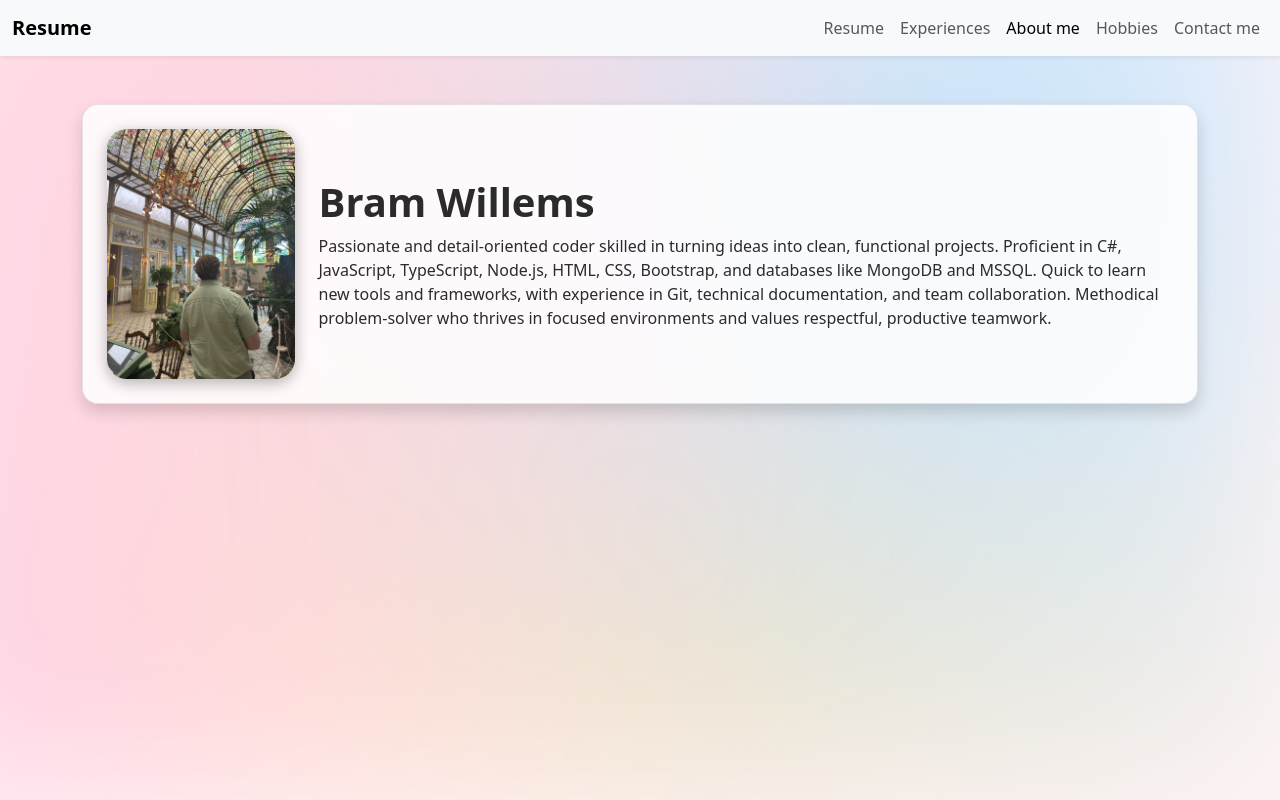
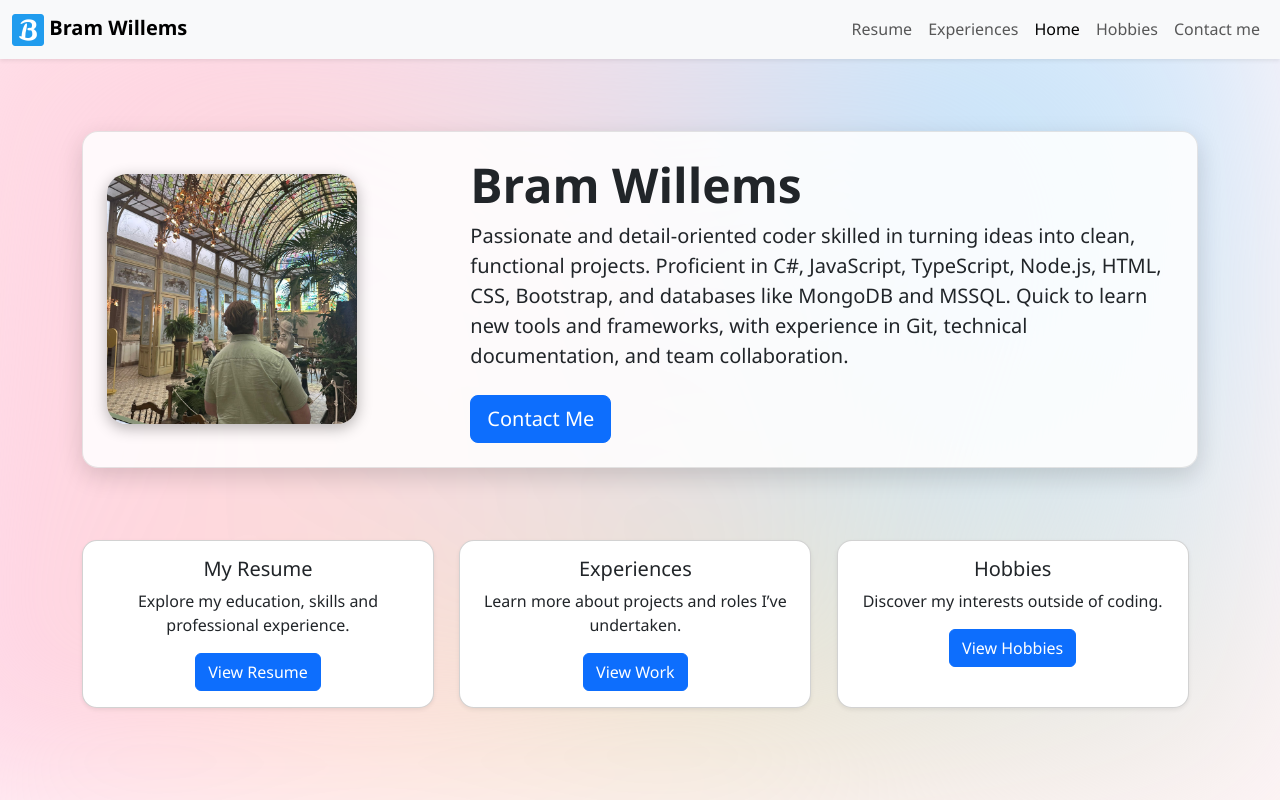
Before and after one commit to CodingWithBram/Project-2-Portfolio-Website, a plain HTML site: page index.html in a window 1280 px wide. Drawn offline with nearby package versions, Linux system fonts and the light colour scheme.

Commit message:
Made some changes

```diff
--- a/index.html
+++ b/index.html
@@ -3,7 +3,7 @@
   <head>
     <meta charset="UTF-8" />
     <meta name="viewport" content="width=device-width, initial-scale=1.0" />
-    <title>About Me – Bram Willems</title>
+    <title>Welcome – Bram Willems</title>
     <!-- Bootstrap CSS -->
     <link
       href="https://cdn.jsdelivr.net/npm/bootstrap@5.3.8/dist/css/bootstrap.min.css"
@@ -11,15 +11,32 @@
       integrity="sha384-sRIl4kxILFvY47J16cr9ZwB07vP4J8+LH7qKQnuqkuIAvNWLzeN8tE5YBujZqJLB"
       crossorigin="anonymous"
     />
+    <!-- Font Awesome icons -->
+    <link
+      rel="stylesheet"
+      href="https://cdnjs.cloudflare.com/ajax/libs/font-awesome/6.5.0/css/all.min.css"
+      integrity="sha512-7qN4gZX3aAnUP6YrR5+ZPtqU0n2Vdyd2b6phc8lw8rL8ErIgFEjG6w5L2dMzp47Wn9ib7ljkvwY9gKXfS9yxgw=="
+      crossorigin="anonymous"
+      referrerpolicy="no-referrer"
+    />
     <style>
-      /* Light pastel gradient background */
+      :root {
+        --font-family: "Segoe UI", Tahoma, Geneva, Verdana, sans-serif;
+        --text-color: #212529;
+      }
+      * {
+        margin: 0;
+        padding: 0;
+        box-sizing: border-box;
+        font-family: var(--font-family);
+      }
+      /* Pastel gradient background */
       body {
         position: relative;
         min-height: 100vh;
-  background-color: #fff5f8; /* soft pinkish-cream base */
-  color: #2b2b2b;
+        background-color: #fff5f8;
+        color: var(--text-color);
       }
-
       body::before {
         content: "";
         position: absolute;
@@ -27,35 +44,46 @@ body::before {
         left: -10%;
         width: 110%;
         height: 110%;
-  background:
-    radial-gradient(circle at 25% 25%, #ffd1dcd7, transparent 60%), /* light rosy pink */
-    radial-gradient(circle at 75% 30%, #b8e0ffd7, transparent 65%), /* baby blue */
-    radial-gradient(circle at 60% 80%, #ffe7b6d7, transparent 70%), /* pastel cream yellow */
-    radial-gradient(circle at 15% 85%, #ffcce5d7, transparent 70%); /* extra soft pink warmth */
+        background: radial-gradient(
+            circle at 25% 25%,
+            #ffd1dcd7,
+            transparent 60%
+          ),
+          radial-gradient(circle at 75% 30%, #b8e0ffd7, transparent 65%),
+          radial-gradient(circle at 60% 80%, #ffe7b6d7, transparent 70%),
+          radial-gradient(circle at 15% 85%, #ffcce5d7, transparent 70%);
         filter: blur(80px);
         z-index: -1;
       }
-      .about-card {
+      /* Hero card styling */
+      .hero-card {
         background-color: rgba(255, 255, 255, 0.85);
         border: 1px solid rgba(0, 0, 0, 0.1);
         border-radius: 1rem;
+        box-shadow: 0 8px 25px rgba(0, 0, 0, 0.15);
       }
-      /* Style for the profile image: square with hidden overflow */
-      .about-image{
+      .profile-img {
         width: 250px;
         height: 250px;
         border-radius: 20px;
         object-fit: cover;
         box-shadow: 0 4px 15px rgba(0, 0, 0, 0.3);
       }
-
+      /* Card icons */
+      .feature-icon {
+        font-size: 3rem;
+        margin-bottom: 0.75rem;
+        color: #6fa8ff;
+      }
     </style>
   </head>
   <body>
-    <header>
+    <!-- Navigation -->
     <nav class="navbar navbar-expand-lg navbar-light bg-light shadow-sm">
       <div class="container-fluid">
-          <a class="navbar-brand fw-bold" href="#">Resume</a>
+        <a class="navbar-brand fw-bold" href="#"
+          ><img src="./assets/img/favicon-32x32.png" alt="" /> Bram Willems</a
+        >
         <button
           class="navbar-toggler"
           type="button"
@@ -73,40 +101,85 @@ body::before {
             <a class="nav-link" href="./subpages/ervargingen.html"
               >Experiences</a
             >
-              <a class="nav-link active" href="#">About me</a>
+            <a class="nav-link active" href="#">Home</a>
             <a class="nav-link" href="./subpages/hobbies.html">Hobbies</a>
-              <a class="nav-link" href="./subpages/contactme.html"
-                >Contact me</a
+            <a class="nav-link" href="./subpages/contactme.html">Contact me</a>
+          </div>
+        </div>
+      </div>
+    </nav>
+
+    <!-- Hero Section -->
+    <section class="py-5">
+      <div class="container py-4">
+        <div class="hero-card p-4">
+          <div class="row align-items-center">
+            <div class="col-md-4 text-center text-md-start mb-3 mb-md-0">
+              <img
+                src="./assets/img/portfolion img.jpg"
+                alt="Bram Willems"
+                class="profile-img"
+              />
+            </div>
+            <div class="col-md-8">
+              <h1 class="display-5 fw-bold">Bram Willems</h1>
+              <p class="lead">
+                Passionate and detail-oriented coder skilled in turning ideas
+                into clean, functional projects. Proficient in C#, JavaScript,
+                TypeScript, Node.js, HTML, CSS, Bootstrap, and databases like
+                MongoDB and MSSQL. Quick to learn new tools and frameworks, with
+                experience in Git, technical documentation, and team
+                collaboration.
+              </p>
+              <a
+                href="./subpages/contactme.html"
+                class="btn btn-primary btn-lg mt-2"
+                >Contact Me</a
               >
             </div>
           </div>
         </div>
-      </nav>
-    </header>
+      </div>
+    </section>
 
-    <main class="container my-5 d-flex justify-content-center">
-      <div
-        class="about-card p-4 w-100 w-md-75 d-flex flex-column flex-md-row align-items-center shadow"
-      >
-        <img
-          src="./assets/img/portfolion img.jpg"
-          class="about-image"
-          alt="Bram Willems"
-        />
-        <div class="ms-md-4 mt-3 mt-md-0 flex-fill">
-          <h1 class="fw-bold">Bram Willems</h1>
-          <p class="mb-0">
-            Passionate and detail-oriented coder skilled in turning ideas into
-            clean, functional projects. Proficient in C#, JavaScript,
-            TypeScript, Node.js, HTML, CSS, Bootstrap, and databases like
-            MongoDB and MSSQL. Quick to learn new tools and frameworks, with
-            experience in Git, technical documentation, and team collaboration.
-            Methodical problem-solver who thrives in focused environments and
-            values respectful, productive teamwork.
-          </p>
+    <!-- Feature Cards Section -->
+    <section class="pb-5">
+      <div class="container">
+        <div class="row row-cols-1 row-cols-md-3 g-3">
+
+          <div class="col">
+            <div class="card shadow-sm h-00" style="width: 22rem; border-radius: 15px;">
+              <div class="card-body text-center">
+                <h5 class="card-title">My Resume</h5>
+                <p class="card-text">Explore my education, skills and professional experience.</p>
+                <a href="./subpages/CV.html" class="btn btn-primary">View Resume</a>
               </div>
             </div>
-    </main>
+          </div>
+
+          <div class="col">
+            <div class="card shadow-sm h-100" style="width: 22rem; border-radius: 15px;">
+              <div class="card-body text-center">
+                <h5 class="card-title">Experiences</h5>
+                <p class="card-text">Learn more about projects and roles I’ve undertaken.</p>
+                <a href="./subpages/ervargingen.html" class="btn btn-primary">View Work</a>
+              </div>
+            </div>
+          </div>
+
+          <div class="col">
+            <div class="card shadow-sm h-100" style="width: 22rem; border-radius: 15px;">
+              <div class="card-body text-center">
+                <h5 class="card-title">Hobbies</h5>
+                <p class="card-text">Discover my interests outside of coding.</p>
+                <a href="./subpages/hobbies.html" class="btn btn-primary">View Hobbies</a>
+              </div>
+            </div>
+          </div>
+
+        </div>
+      </div>
+    </section>
 
     <!-- Bootstrap JS -->
     <script
```
Also changed, not shown: subpages/CV.html (+3 -1 lines), subpages/contactme.html (+3 -1 lines), subpages/ervargingen.html (+126 -81 lines), subpages/hobbies.html (+15 -12 lines). Lines whose indentation alone changed are shown as unchanged.
